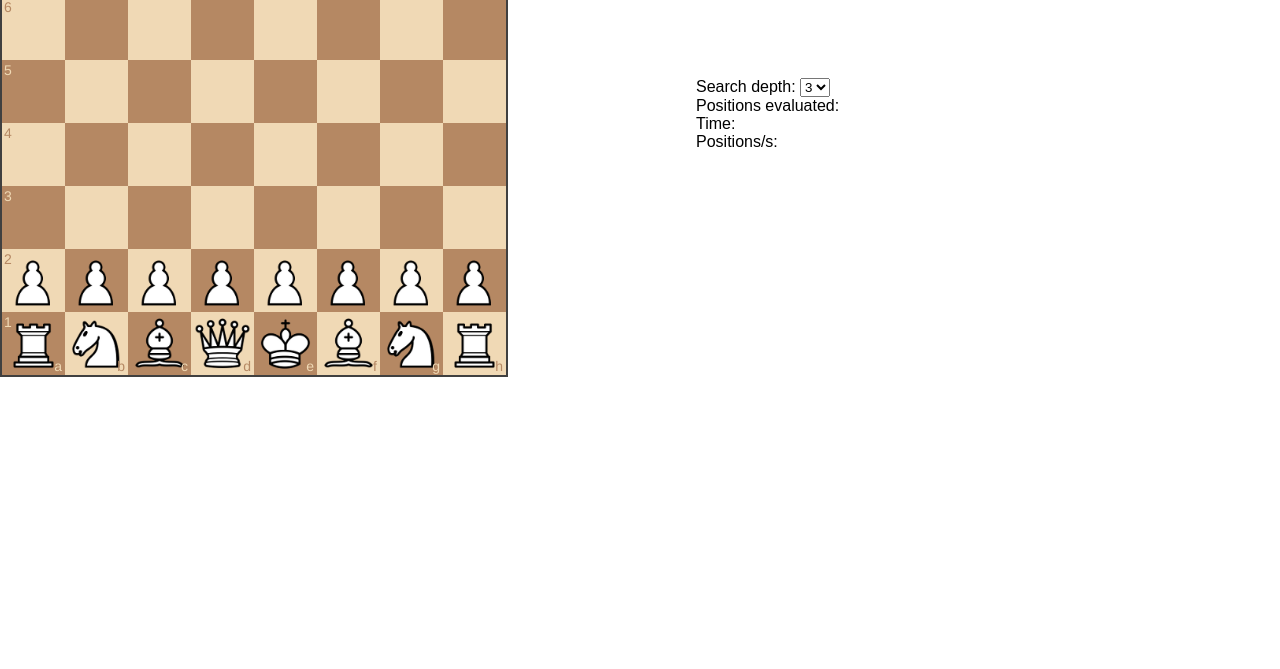
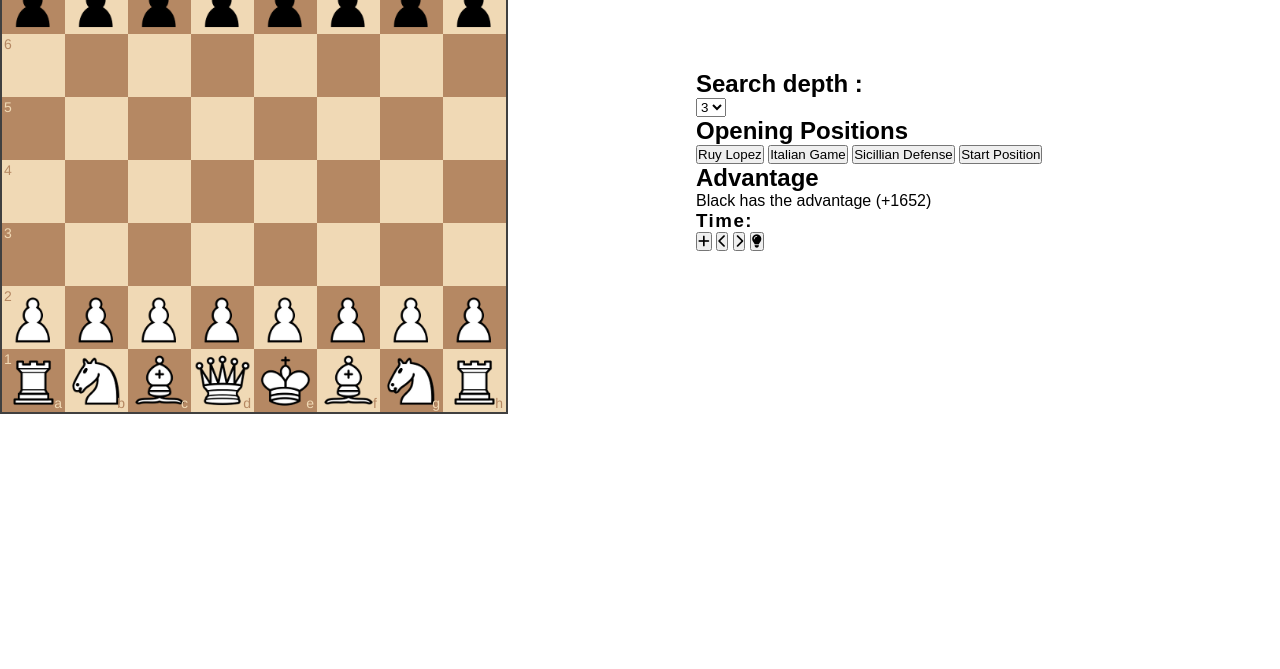
Before and after one commit to soulaimane0/Simple-Chess-AI-Game, a plain HTML site: page index.html in a window 1280 px wide. Shown: the part 131-800 px from the top of the page. Drawn offline with Linux system fonts and the light colour scheme.

Commit message:
Additional html code

```diff
--- a/index.html
+++ b/index.html
@@ -9,6 +9,10 @@
     <link rel="stylesheet" href="lib/chessboardjs/css/chessboard-1.0.0.css">
     <link rel="stylesheet" href="style.css">
 
+    <!-- Fontawesome -->
+    <link rel="stylesheet" href="https://cdnjs.cloudflare.com/ajax/libs/font-awesome/6.4.0/css/all.min.css"
+        integrity="sha512-iecdLmaskl7CVkqkXNQ/ZH/XLlvWZOJyj7Yy7tcenmpD1ypASozpmT/E0iPtmFIB46ZmdtAc9eNBvH0H/ZpiBw=="
+        crossorigin="anonymous" referrerpolicy="no-referrer" />
     <!-- JQuery -->
     <script src="lib/jquery/jquery.min.js" defer></script>
 
@@ -19,10 +23,13 @@
 </head>
 
 <body>
+    <h1>Chess AI Game</h1>
     <main class="container">
         <section id="board" class="board"></section>
         <section class="info">
-            Search depth:
+            <div class="details">
+                <div class="search-depth">
+                    <h2>Search depth : </h2>
                     <select id="search-depth">
                         <option value="1">1</option>
                         <option value="2">2</option>
@@ -30,16 +37,43 @@
                         <option value="4">4</option>
                         <option value="5">5</option>
                     </select>
+                </div>
+                <div class="opn-position">
+                    <h2>Opening Positions</h2>
+                    <div class="opn-btns">
+                        <button id="ruyLopez">Ruy Lopez</button>
+                        <button id="italianGame">Italian Game</button>
+                        <button id="sicillianDefense">Sicillian Defense</button>
+                        <button id="startPosition">Start Position</button>
+                    </div>
+                </div>
+                <div class="advantage-prc">
+                    <h2>Advantage</h2>
+                    <p>Black has the advantage (+1652)</p>
+                    <div class="progress progress-striped">
+                        <div class="progress-bar">
+                        </div>
+                    </div>
+                </div>
+                <div>
+                    <span hidden>Positions evaluated: <span id="position-count"></span></span>
+                    <h3 style="letter-spacing: 1.5px;">Time: <span id="time"></span></h3>
+                    <span hidden>Positions/s: <span id="positions-per-s"></span> </span>
+                </div>
+            </div>
+            <div class="move-tracker">
+                <div class="history-container">
+                    <table id="move-history" rules="none">
 
-            <br>
-            <span>Positions evaluated: <span id="position-count"></span></span>
-            <br>
-            <span>Time: <span id="time"></span></span>
-            <br>
-            <span>Positions/s: <span id="positions-per-s"></span> </span>
-            <br>
-            <br>
-            <div id="move-history" class="move-history">
+                    </table>
+
+                </div>
+                <div class="nav-btns">
+                    <button title="New Game" id="reset"><i class="fa-solid fa-plus"></i></button>
+                    <button title="Move Back" id="previous"><i class="fa-solid fa-chevron-left"></i></button>
+                    <button title="Move Forward" id="next"><i class="fa-solid fa-chevron-right"></i></button>
+                    <button title="Show Hint" id="showHint"><i class="fa-solid fa-lightbulb"></i></button>
+                </div>
             </div>
         </section>
     </main>
```
Lines whose indentation alone changed are shown as unchanged.
